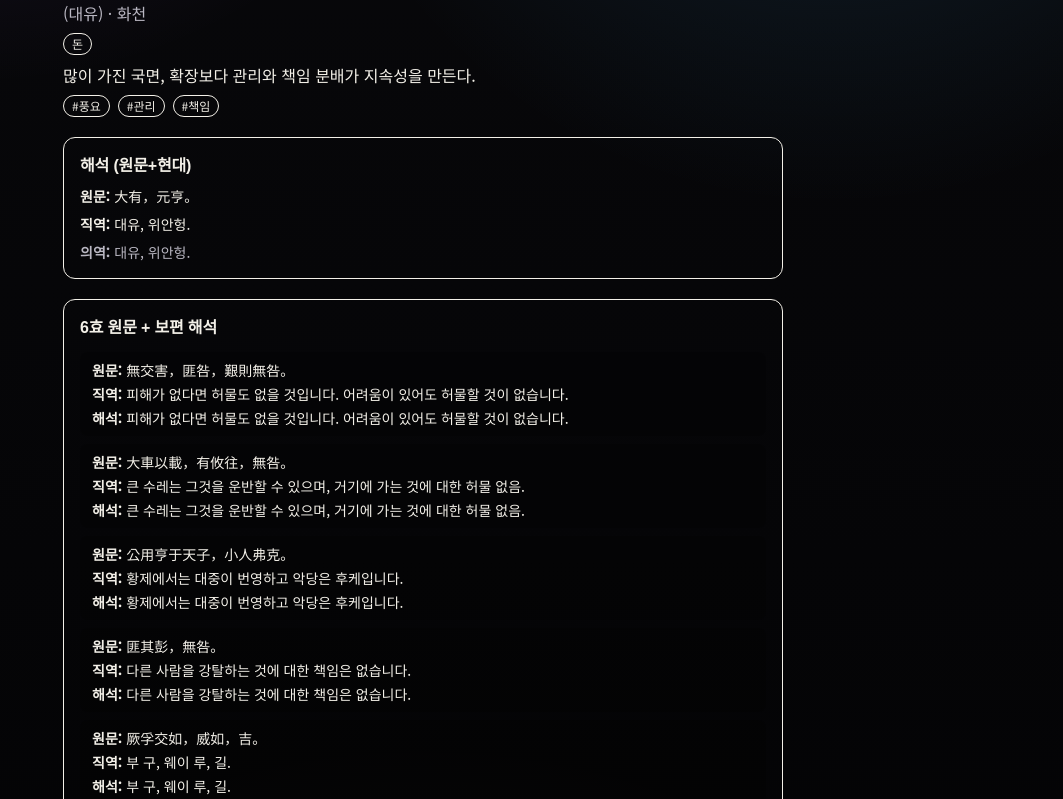
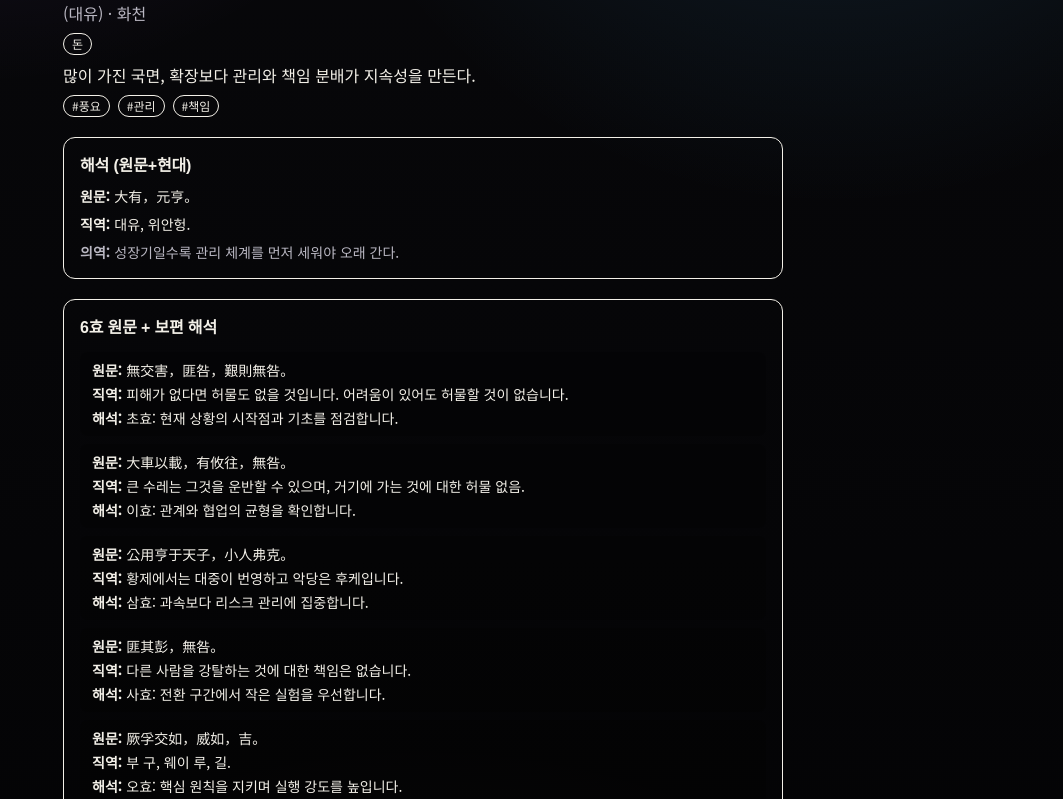
Before and after one commit to kinddragon1224/iching-learning-web, a Next.js app: page /hexagram/14 in a window 1280 px wide. Shown: the part 541-1340 px from the top of the page, without its empty margins (217-1280 px from the left). Built offline with nearby package versions, Linux system fonts and the light colour scheme.

Commit message:
fix: 코퍼스 의역 품질 게이트 적용(직역=의역시 안전 해석 fallback)

```diff
--- a/app/hexagram/[id]/page.tsx
+++ b/app/hexagram/[id]/page.tsx
@@ -100,9 +100,11 @@ export default async function HexagramCardDetailPage({
           <h2 className="font-semibold">해석 (원문+현대)</h2>
           {corpus.gua_text.original ? <p className="text-sm"><b>원문:</b> {corpus.gua_text.original}</p> : null}
           {corpus.gua_text.literal_ko ? <p className="text-sm"><b>직역:</b> {corpus.gua_text.literal_ko}</p> : null}
-          {corpus.gua_text.interpretive_ko ? (
-            <p className="text-sm text-[var(--text-muted)]"><b>의역:</b> {corpus.gua_text.interpretive_ko}</p>
-          ) : null}
+          <p className="text-sm text-[var(--text-muted)]"><b>의역:</b> {
+            corpus.gua_text.interpretive_ko && corpus.gua_text.interpretive_ko !== corpus.gua_text.literal_ko
+              ? corpus.gua_text.interpretive_ko
+              : (track?.freePreview.modernTeaser ?? track?.freePreview.plainMeaning ?? content.summary)
+          }</p>
         </section>
       )}
 
@@ -114,7 +116,11 @@ export default async function HexagramCardDetailPage({
             original: toClassicalLineLabel(track?.linesKorean?.[idx], idx),
             literal_ko: undefined as string | undefined,
             interpretive_ko: line,
-          }))).map((row, idx) => (
+          }))).map((row, idx) => {
+            const safeInterpretive = row.interpretive_ko && row.interpretive_ko !== row.literal_ko
+              ? row.interpretive_ko
+              : content.lineTexts[idx];
+            return (
               <li
                 key={idx}
                 className="rounded-lg bg-black/20 px-3 py-2 space-y-1 line-step-reveal"
@@ -122,9 +128,10 @@ export default async function HexagramCardDetailPage({
               >
                 {row.original ? <p><b>원문:</b> {row.original}</p> : null}
                 {row.literal_ko ? <p><b>직역:</b> {row.literal_ko}</p> : null}
-              {row.interpretive_ko ? <p><b>해석:</b> {row.interpretive_ko}</p> : null}
+                {safeInterpretive ? <p><b>해석:</b> {safeInterpretive}</p> : null}
               </li>
-          ))}
+            );
+          })}
         </ol>
       </section>
 
```
Lines whose indentation alone changed are shown as unchanged.
